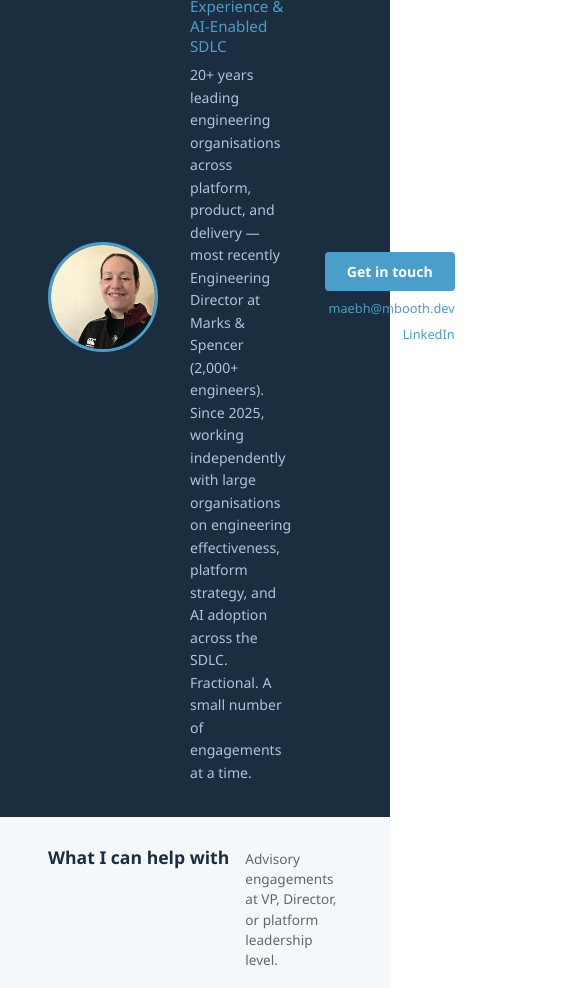
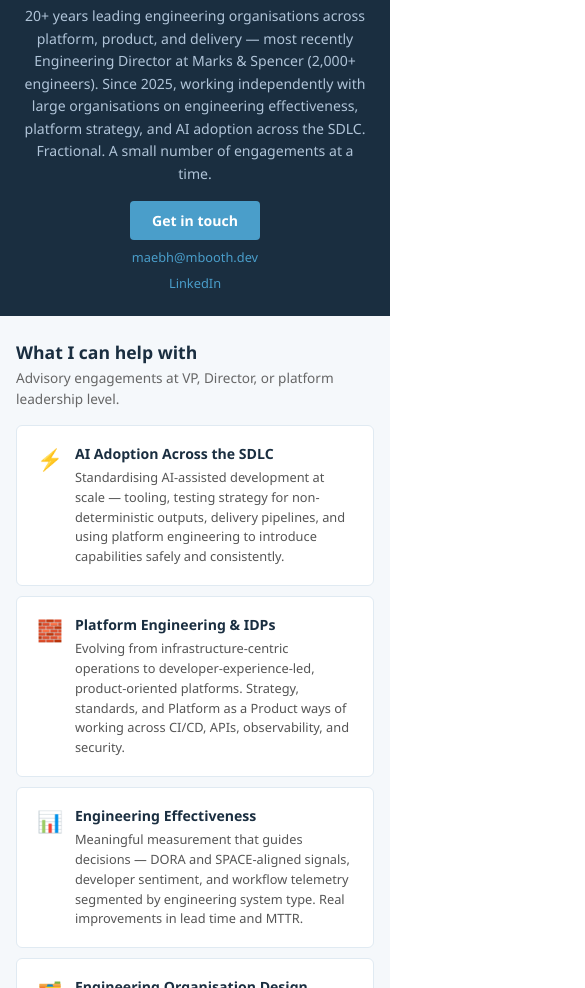
Before and after one commit to maebhoc/maebhoc.github.io, a plain HTML site: page index.html in a window 390 px wide. Shown: the part 222-1210 px from the top of the page, 585 px wide, since content can reach past the window. Drawn offline with Linux system fonts and the light colour scheme.

Commit message:
Add mobile responsive layout

```diff
--- a/index.html
+++ b/index.html
@@ -174,6 +174,56 @@
     }
 
     .footer a:hover { text-decoration: underline; }
+
+    /* ── MOBILE ── */
+    @media (max-width: 680px) {
+      .hero {
+        grid-template-columns: 1fr;
+        padding: 28px 24px 24px;
+        text-align: center;
+        gap: 16px;
+      }
+
+      .hero-photo {
+        width: 90px;
+        height: 90px;
+        margin: 0 auto;
+      }
+
+      .hero-text .intro {
+        max-width: 100%;
+      }
+
+      .hero-cta {
+        align-items: center;
+      }
+
+      .services {
+        padding: 24px 16px;
+      }
+
+      .services-intro {
+        flex-direction: column;
+        gap: 4px;
+        margin-bottom: 16px;
+      }
+
+      .cards {
+        grid-template-columns: 1fr;
+        gap: 10px;
+      }
+
+      .footer {
+        flex-direction: column;
+        text-align: center;
+        gap: 8px;
+        padding: 16px 24px;
+      }
+
+      .footer a {
+        margin-left: 10px;
+      }
+    }
   </style>
 </head>
 <body>
```
